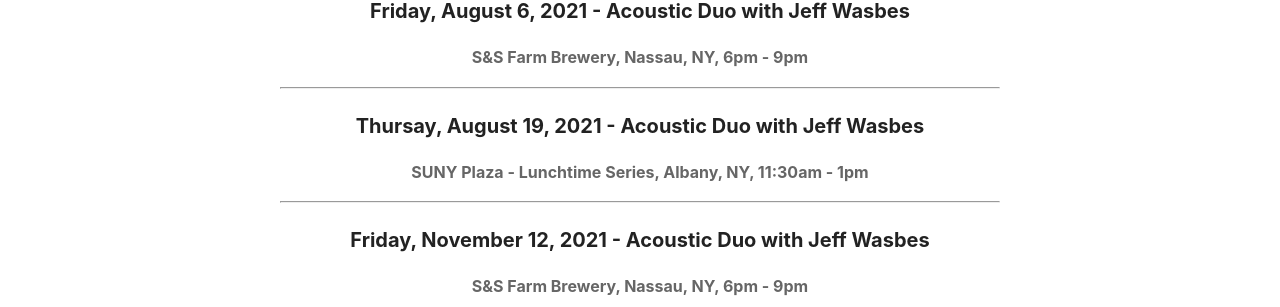
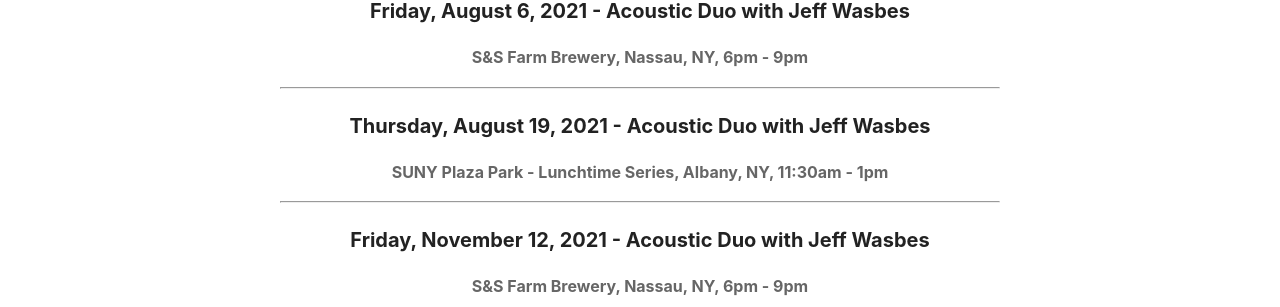
Before and after one commit to thisjaymaloney/thisjaymaloney.github.io, a Jekyll site: the page built from _pages/shows.md, in a window 1280 px wide. Shown: the part 256-563 px from the top of the page. Built offline with Jekyll 4.4.1, drawn with Linux system fonts in a browser that asks for light colours.

Commit message:
Update shows.md

```diff
--- a/_pages/shows.md
+++ b/_pages/shows.md
@@ -6,8 +6,8 @@
 ### Friday, August 6, 2021 - Acoustic Duo with Jeff Wasbes
 #### S&S Farm Brewery, Nassau, NY, 6pm - 9pm
 ---
-### Thursay, August 19, 2021 - Acoustic Duo with Jeff Wasbes
-#### SUNY Plaza - Lunchtime Series, Albany, NY, 11:30am - 1pm
+### Thursday, August 19, 2021 - Acoustic Duo with Jeff Wasbes
+#### SUNY Plaza Park - Lunchtime Series, Albany, NY, 11:30am - 1pm
 ---
 ### Friday, November 12, 2021 - Acoustic Duo with Jeff Wasbes
 #### S&S Farm Brewery, Nassau, NY, 6pm - 9pm
```
